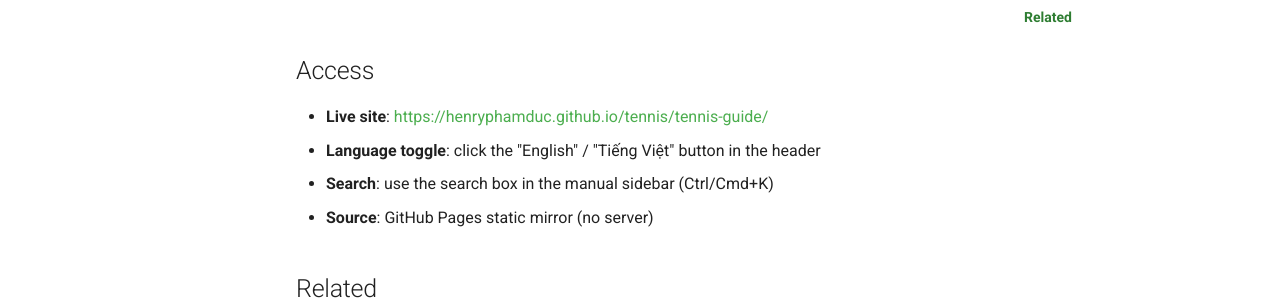
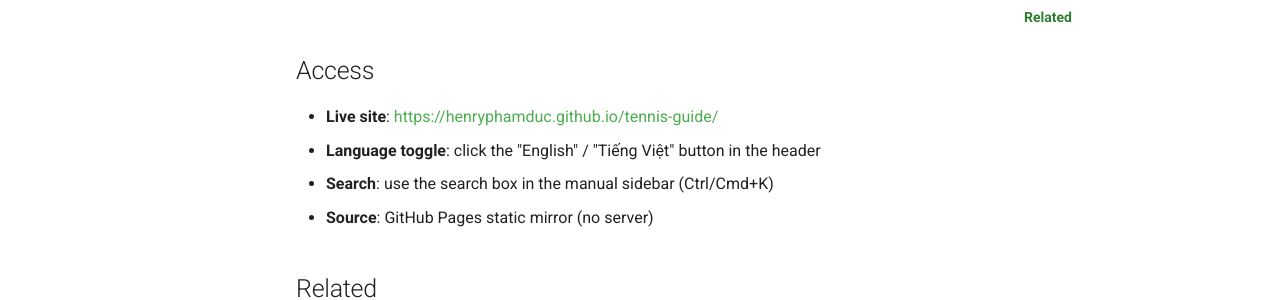
Before and after one commit to HenryPhamDuc/tennis-wiki-en, an MkDocs documentation site: the page built from docs/system/tennis-control-system-interactive-guide.md, in a window 1280 px wide and 900 px high, scrolled down 2852 px. Shown: the part 274-574 px from the top of the window. Built offline with MkDocs 1.6.1 and Material for MkDocs 9.7.7, drawn with Linux system fonts in a browser that asks for light colours; some of the changed lines change nothing that is shown.

Commit message:
Fix broken link: change tennis/tennis-guide to tennis-guide

```diff
--- a/docs/system/tennis-control-system-interactive-guide.md
+++ b/docs/system/tennis-control-system-interactive-guide.md
@@ -12,7 +12,7 @@
 
 ## What It Is
 
-**[🔗 Open the guide](https://henryphamduc.github.io/tennis/tennis-guide/)** — a 19-chapter interactive manual covering the full Tennis Control System:
+**[🔗 Open the guide](https://henryphamduc.github.io/tennis-guide/)** — a 19-chapter interactive manual covering the full Tennis Control System:
 
 - **Foreword** — the boundary between victory and defeat decided by the smallest advantages
 - **Chapters 1–5** — Foundations: control theory, visualization, anticipation, pre-shaping, micro-adjustment
@@ -55,7 +55,7 @@
 
 | # | Title | EN | VI |
 |---|---|---|---|
-| 0 | Foreword | [link](https://henryphamduc.github.io/tennis/tennis-guide/) | [link](https://henryphamduc.github.io/tennis/tennis-guide/) |
+| 0 | Foreword | [link](https://henryphamduc.github.io/tennis-guide/) | [link](https://henryphamduc.github.io/tennis-guide/) |
 | 1 | Introduction to the Tennis Control System | ✅ | ✅ |
 | 2 | Visualization in the Multi-Layer System | ✅ | ✅ |
 | 3 | The Anticipation System — Training Manual | ✅ | ✅ |
@@ -77,7 +77,7 @@
 
 ## Access
 
-- **Live site**: [https://henryphamduc.github.io/tennis/tennis-guide/](https://henryphamduc.github.io/tennis/tennis-guide/)
+- **Live site**: [https://henryphamduc.github.io/tennis-guide/](https://henryphamduc.github.io/tennis-guide/)
 - **Language toggle**: click the "English" / "Tiếng Việt" button in the header
 - **Search**: use the search box in the manual sidebar (Ctrl/Cmd+K)
 - **Source**: GitHub Pages static mirror (no server)
```
